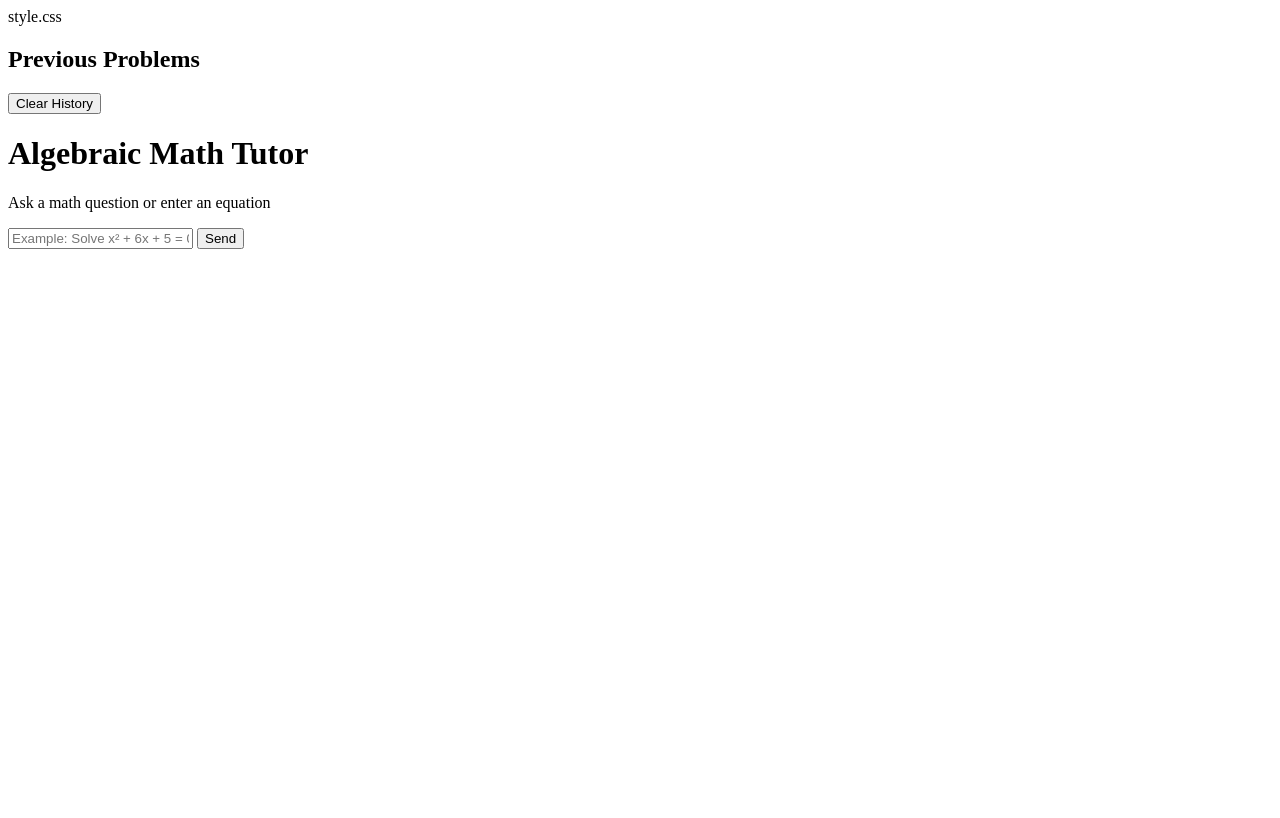
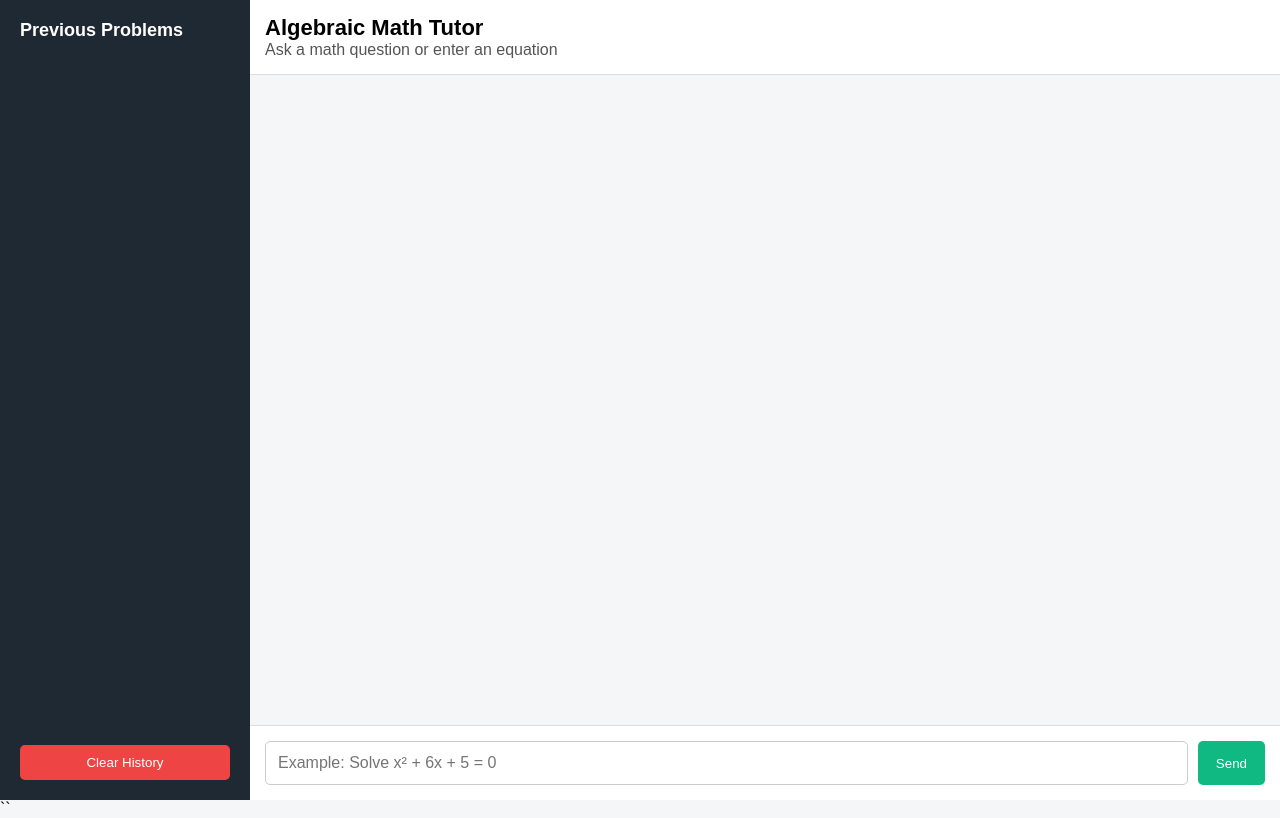
Before and after one commit to FreddyBono5/MathChatbot, a plain HTML site: page index.html in a window 1280 px wide. Drawn offline with Linux system fonts and the light colour scheme.

Commit message:
fixed index.html

```diff
--- a/index.html
+++ b/index.html
@@ -4,7 +4,7 @@
     <meta charset="UTF-8" />
     <meta name="viewport" content="width=device-width, initial-scale=1.0"/>
     <title>Algebraic Math Tutor</title>
-    style.css
+    <link rel="stylesheet" href="style.css" />
 </head>
 <body>
     <div class="app-container">
@@ -81,3 +81,4 @@
     </script>
 </body>
 </html>
+``
```
